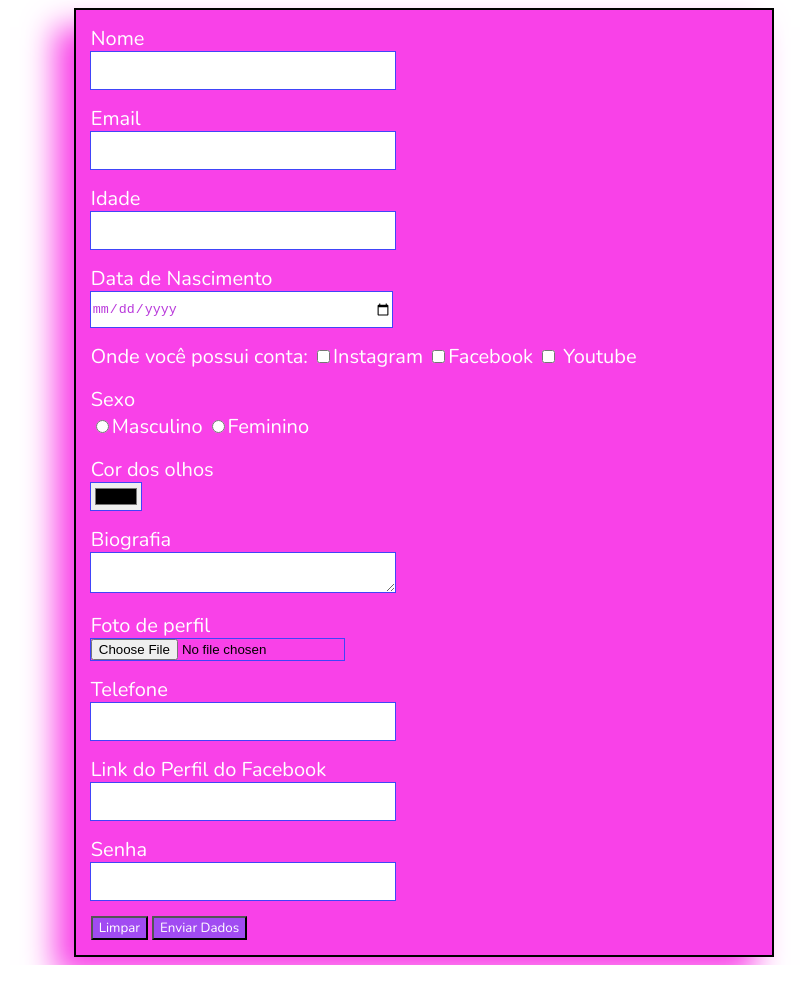
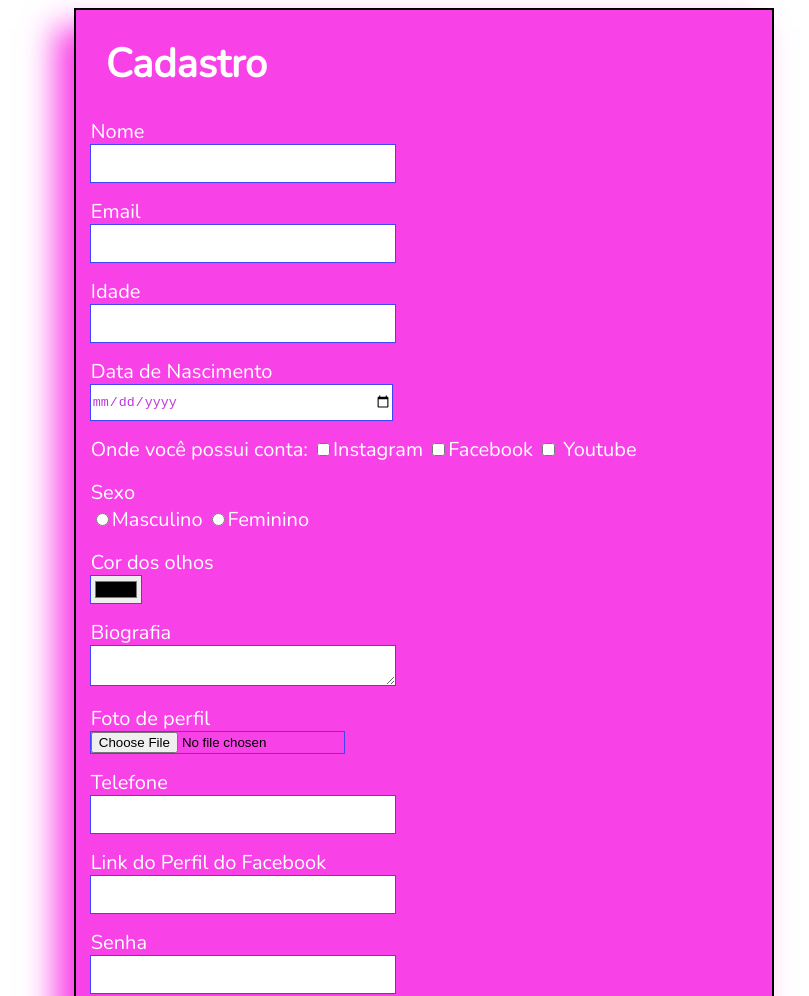
Before and after one commit to Alicesinha/challengecss, a plain HTML site: page index.html in a window 1280 px wide. Shown: the top 996 px of the page, without its empty margins (364-1173 px from the left). Before the commit the page ends 965 px from the top, so only its background shows below. Drawn offline with nearby package versions, Linux system fonts and the light colour scheme.

Commit message:
final project

```diff
--- a/index.html
+++ b/index.html
@@ -17,6 +17,7 @@
 <body>
     <div id="container">
         <form action="" method="POST" enctype="multipart/form-data" id="form">
+            <h1>Cadastro</h1>
             <label for="name" class="tittle">Nome</label>
             <input type="text" name="name" id="name" required class="input" >
             <p>
--- a/style.css
+++ b/style.css
@@ -12,6 +12,13 @@
 #form{
     margin: 15px;
 }
+h1{
+    margin-left: 15px;
+    font-family: 'Nunito', sans-serif;
+    font-size: 40px;
+    color: white;
+}
+
 .tittle{
     display: block;
     font-family: 'Nunito', sans-serif;
```
Also changed, not shown: result.png (added).
